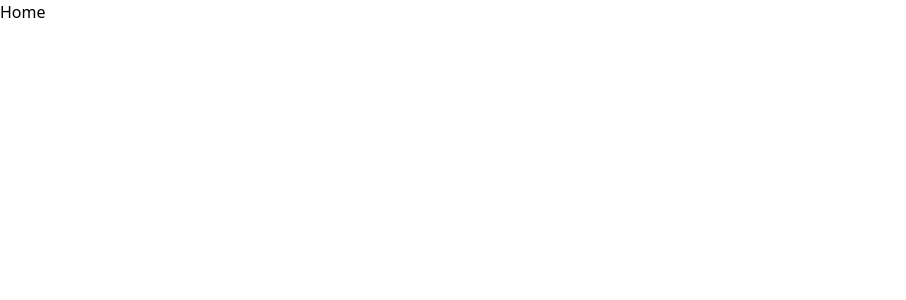
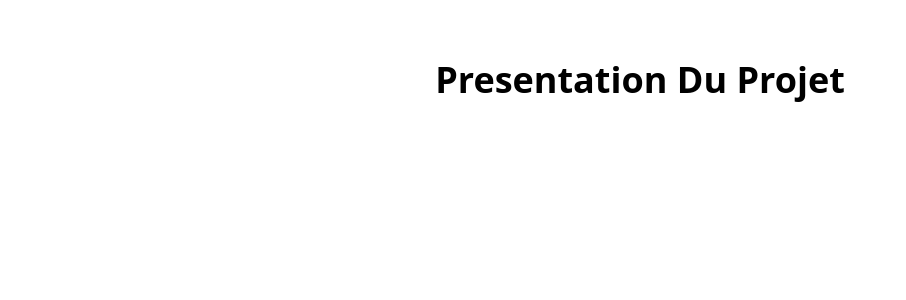
Before and after one commit to DEV-Velris/Challenge-48H-2025, a Next.js app in the folder website/: page / in a window 1280 px wide. Shown: the top 300 px of the page, without its empty margins (0-906 px from the left). Built offline with nearby package versions, Linux system fonts and the light colour scheme.

Commit message:
created branch

```diff
--- a/website/src/app/page.tsx
+++ b/website/src/app/page.tsx
@@ -1,5 +1,8 @@
-export default function Home() {
+export default function Page() {
   return (
-    <p>Home</p>
+    <div>
+      <h1 class="flex justify-center items-center font-bold text-4xl mt-15" >Presentation Du Projet</h1>
+
+    </div>
   );
 }
```
